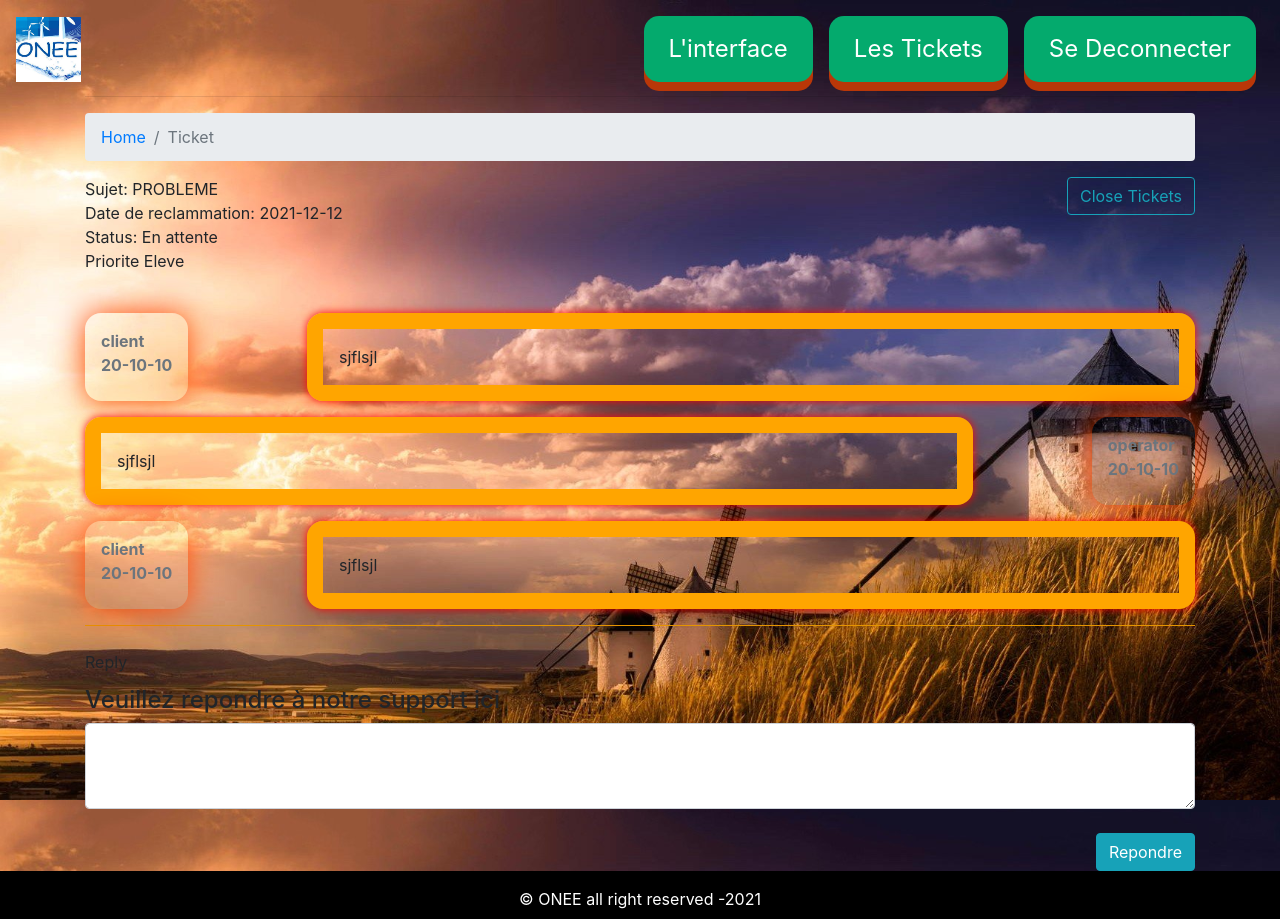
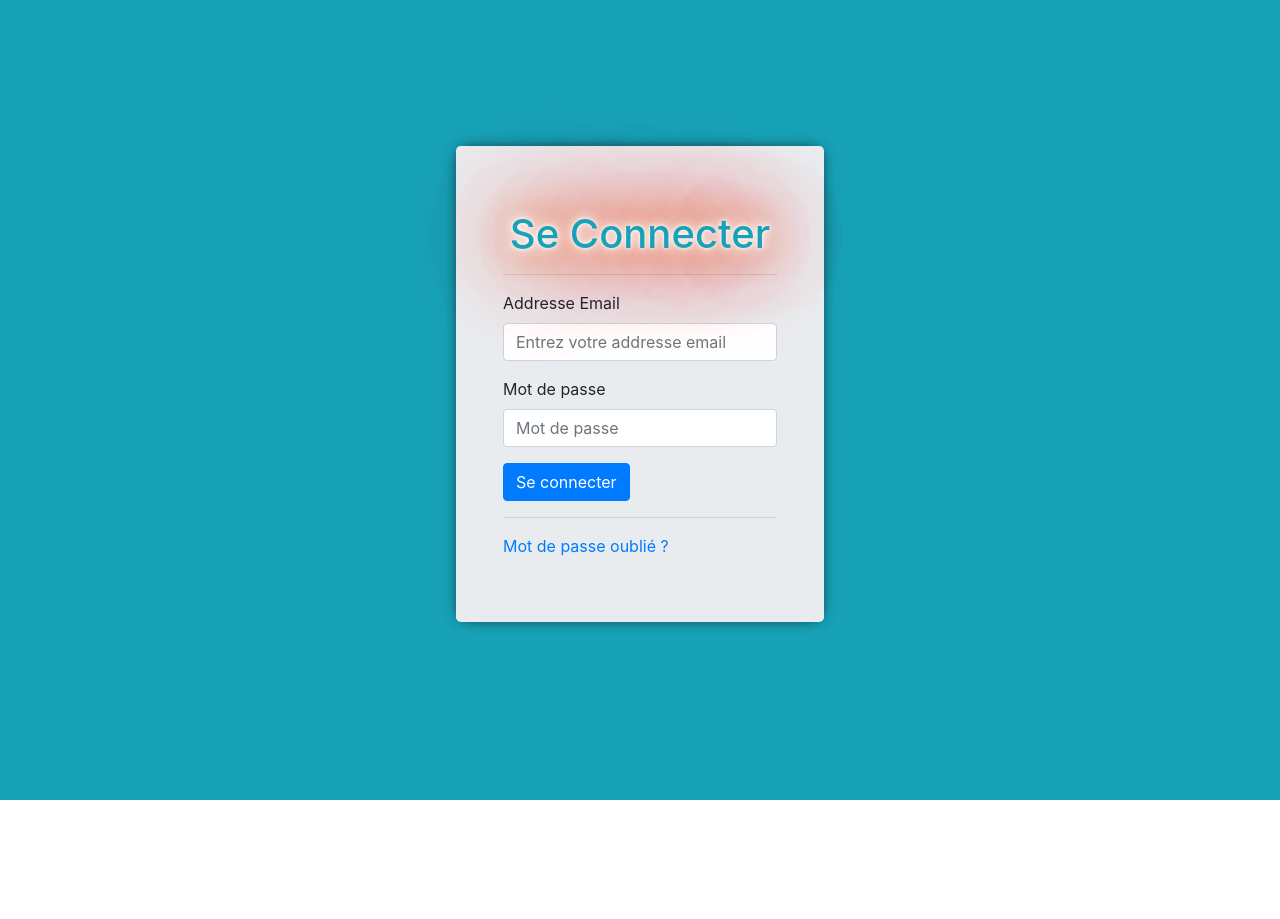
Before and after one commit to KingLegend12/AgileDevopsApp, a React (Create React App) app: page / in a window 1280 px wide. After the commit the page ends 800 px from the top, so only its background shows below. Built offline with nearby package versions, Linux system fonts and the light colour scheme.

Commit message:
Router dom added router bootstrap added

```diff
--- a/package.json
+++ b/package.json
@@ -12,6 +12,8 @@
     "react-bootstrap": "^1.6.1",
     "react-dom": "^17.0.2",
     "react-multiselect-dropdown-bootstrap": "^1.1.0",
+    "react-router-bootstrap": "^0.25.0",
+    "react-router-dom": "^5.2.0",
     "react-scripts": "4.0.3",
     "web-vitals": "^1.1.2"
   },
--- a/src/App.js
+++ b/src/App.js
@@ -6,16 +6,31 @@
 import { AddTicketPage } from "./components/new-ticket/Addticketpage";
 import { TicketLists } from "./pages/ticket-lists/TicketLists.page";
 import { Ticket } from "./pages/ticket/Ticket.page";
+import { BrowserRouter as Router, Switch, Route, Link } from "react-router-dom";
+import { PrivateRoute } from "./components/private-route/PrivateRoute.comp";
 function App() {
   return (
     <div className="App">
-      {/*<Entry />*/}
-      <DefaultLayout>
-        {/* <Dashboard/>*/}
-        {/*<AddTicketPage />*/}
-        {/*<TicketLists></TicketLists>*/}
-        <Ticket></Ticket>
-      </DefaultLayout>
+      <Router>
+        <Switch>
+          <Route exact path="/">
+            <Entry />
+          </Route>
+
+          <PrivateRoute path="/dashboard">
+            <Dashboard />
+          </PrivateRoute>
+          <PrivateRoute path="/add-ticket">
+            <AddTicketPage />
+          </PrivateRoute>
+          <PrivateRoute path="/tickets">
+            <TicketLists />
+          </PrivateRoute>
+          <Route path="/ticket/:tId">
+            <Ticket />
+          </Route>
+        </Switch>
+      </Router>
     </div>
   );
 }
--- a/src/components/Ticket-table/TicketTable.comp.js
+++ b/src/components/Ticket-table/TicketTable.comp.js
@@ -1,5 +1,6 @@
 import React from "react";
 import { Table, Container, Col } from "react-bootstrap";
+import { Link } from "react-router-dom";
 export const TicketTable = ({ tickets }) => {
   return (
     <Container>
@@ -18,7 +19,9 @@
             tickets.map((row) => (
               <tr>
                 <td>{row.id}</td>
-                <td>{row.subject}</td>
+                <td>
+                  <Link to={`/ticket/${row.id}`}>{row.subject}</Link>
+                </td>
                 <td>{row.status}</td>
                 <td style={{ backgroundColor: row.color }}>{row.priority}</td>
                 <td>{row.addedAt}</td>
--- /dev/null
+++ b/src/components/private-route/PrivateRoute.comp.js
@@ -0,0 +1,14 @@
+import React from "react";
+import { Route, Redirect } from "react-router-dom";
+import { DefaultLayout } from "../../layout/DefaultLayout";
+const isAuth = true;
+export const PrivateRoute = ({ children, ...rest }) => {
+  return (
+    <Route
+      {...rest}
+      render={() =>
+        isAuth ? <DefaultLayout>{children}</DefaultLayout> : <Redirect to="/" />
+      }
+    />
+  );
+};
--- a/src/layout/partial/FooterButtons.css
+++ b/src/layout/partial/FooterButtons.css
@@ -30,7 +30,14 @@
 
   border-color: black;
 }
+.navbar-fixed-top {
+  top: -70px;
+}
 
+.navbar-fixed-top,
+.navbar-fixed-bottom {
+  position: relative;
+}
 .HeaderBTN:active {
   /*background-color: black;*/
   box-shadow: 0 0 5px orangered, 0 0 20px rgb(255 255 0 / 0.8),
--- a/src/layout/partial/Header.comp.js
+++ b/src/layout/partial/Header.comp.js
@@ -2,24 +2,41 @@
 import { Navbar, Nav, Button } from "react-bootstrap";
 import logo from "../../assets/img/ONEE.jpeg";
 import "./FooterButtons.css";
+import { Link } from "react-router-dom";
+import Collapse from "react-bootstrap/Collapse";
+import { useHistory } from "react-router-dom";
+import { LinkContainer } from "react-router-bootstrap";
 export const Header = () => {
+  const history = useHistory();
+  const logMeOut = () => {
+    history.push("/");
+  };
   return (
-    <Navbar collapseOnSelect bg="yellow" variant="dark" expand="md">
+    <Navbar collapseOnSelect bg="" variant="dark" expand="md">
       <Navbar.Brand>
-        {" "}
         <img src={logo} alt="logo" width="65px" />
       </Navbar.Brand>
       <Navbar.Toggle aria-controls="basic-navbar-nav" />
       <Navbar.Collapse id="basic-navbar-nav">
         <Nav className="ml-auto">
-          <Nav.Link href="/dashboard" className="neonBTN">
-            <button className="HeaderBTN">L'interface</button>
-          </Nav.Link>
-          <Nav.Link href="/dashboard" className="neonBTN">
-            <button className="HeaderBTN">Les Tickets</button>
-          </Nav.Link>
-          <Nav.Link href="/dashboard" className="neonBTN">
-            <button className="HeaderBTN">Se Deconnecter</button>
+          <LinkContainer to="/dashboard">
+            <Nav.Link>
+              <Button variant="outline-light" size="lg" className="HeaderBTN">
+                L'interface
+              </Button>
+            </Nav.Link>
+          </LinkContainer>
+          <LinkContainer to="/tickets">
+            <Nav.Link>
+              <Button variant="outline-light" size="lg" className="HeaderBTN">
+                Les tickets
+              </Button>
+            </Nav.Link>
+          </LinkContainer>
+          <Nav.Link>
+            <Button variant="outline-light" size="lg" className="HeaderBTN">
+              Se Deconnecter
+            </Button>
           </Nav.Link>
         </Nav>
       </Navbar.Collapse>
--- a/src/pages/dashboard/Dashboard.page.js
+++ b/src/pages/dashboard/Dashboard.page.js
@@ -3,10 +3,11 @@
 import { TicketTable } from "../../components/Ticket-table/TicketTable.comp";
 import tickets from "../../assets/data/dummy-tickets.json";
 import { PageBreadcrumb } from "../../components/breadcrumb/Breadcrumb.comp";
+import { Link } from "react-router-dom";
 export const Dashboard = () => {
   return (
     <Container>
-        <hr/>
+      <hr />
 
       <Row>
         <Col>
@@ -15,12 +16,18 @@
       </Row>
       <Row>
         <Col className="text-center mt-5 mb-2">
-          <Button
-            variant="success"
-            style={{ "font-size": "2rem", "border-radius": "2rem" }}
-          >
-            Ajouter un Ticket
-          </Button>
+          <Link to="/add-ticket">
+            <Button
+              className="HeaderBTN"
+              variant="success"
+              style={{
+                "font-size": "2rem",
+                "border-radius": "2rem",
+              }}
+            >
+              Ajouter un Ticket
+            </Button>
+          </Link>
         </Col>
       </Row>
       <Row>
@@ -35,7 +42,6 @@
       <hr />
       <Row>
         <Col className="recent-ticket">
-          {" "}
           <TicketTable tickets={tickets} />
         </Col>
       </Row>
--- a/src/pages/ticket-lists/TicketLists.page.js
+++ b/src/pages/ticket-lists/TicketLists.page.js
@@ -4,6 +4,7 @@
 import { SearchForm } from "../../components/search-form/SearchForm.comp";
 import { TicketTable } from "../../components/Ticket-table/TicketTable.comp";
 import tickets from "../../assets/data/dummy-tickets.json";
+import { Link } from "react-router-dom";
 export const TicketLists = () => {
   const [str, setStr] = useState("");
   const [dispTicket, setDispTicket] = useState(tickets);
@@ -32,7 +33,9 @@
       </Row>
       <Row className="mt-4">
         <Col>
-          <Button variant="info">Ajouter une nouveau Ticket</Button>
+          <Link to="/add-ticket">
+            <Button variant="info">Ajouter une nouveau Ticket</Button>
+          </Link>
         </Col>
         <Col className="text-right">
           <SearchForm handleOnChange={handleOnChange} str={str} />
--- a/src/pages/ticket/Ticket.page.js
+++ b/src/pages/ticket/Ticket.page.js
@@ -4,10 +4,21 @@
 import tickets from "../../assets/data/dummy-tickets.json";
 import { MessageHistory } from "../../components/message-history/MessageHistory.comp";
 import { UpdateTicket } from "../../components/update-ticket/UpdateTicket.comp";
-const ticket = tickets[0];
+import { useParams } from "react-router-dom";
+//const ticket = tickets[0];
 export const Ticket = () => {
+  const { tId } = useParams();
   const [message, setMessage] = useState("");
-  useEffect(() => {}, [message]);
+  const [ticket, setTicket] = useState("");
+
+  useEffect(() => {
+    for (let i = 0; i < tickets.length; i++) {
+      if (tickets[i].id == tId) {
+        setTicket(tickets[i]);
+        continue; //break the loop
+      }
+    }
+  }, [message]);
   const handleOnChange = (e) => {
     setMessage(e.target.value);
   };
@@ -23,6 +34,7 @@
         </Col>
       </Row>
       <Row>
+        {tId}
         <Col>
           <div className="subject">Sujet: {ticket.subject}</div>
           <div className="date">Date de reclammation: {ticket.addedAt}</div>
@@ -34,9 +46,7 @@
         </Col>
       </Row>
       <Row className="mt-4">
-        <Col>
-          <MessageHistory msg={ticket.history} />
-        </Col>
+        <Col>{ticket.history && <MessageHistory msg={ticket.history} />}</Col>
       </Row>
       <hr style={{ backgroundColor: "orange" }} />
       <Row className="mt-4">
```
Also changed, not shown: 1 other file (tests, documents, lock files or other folders).
